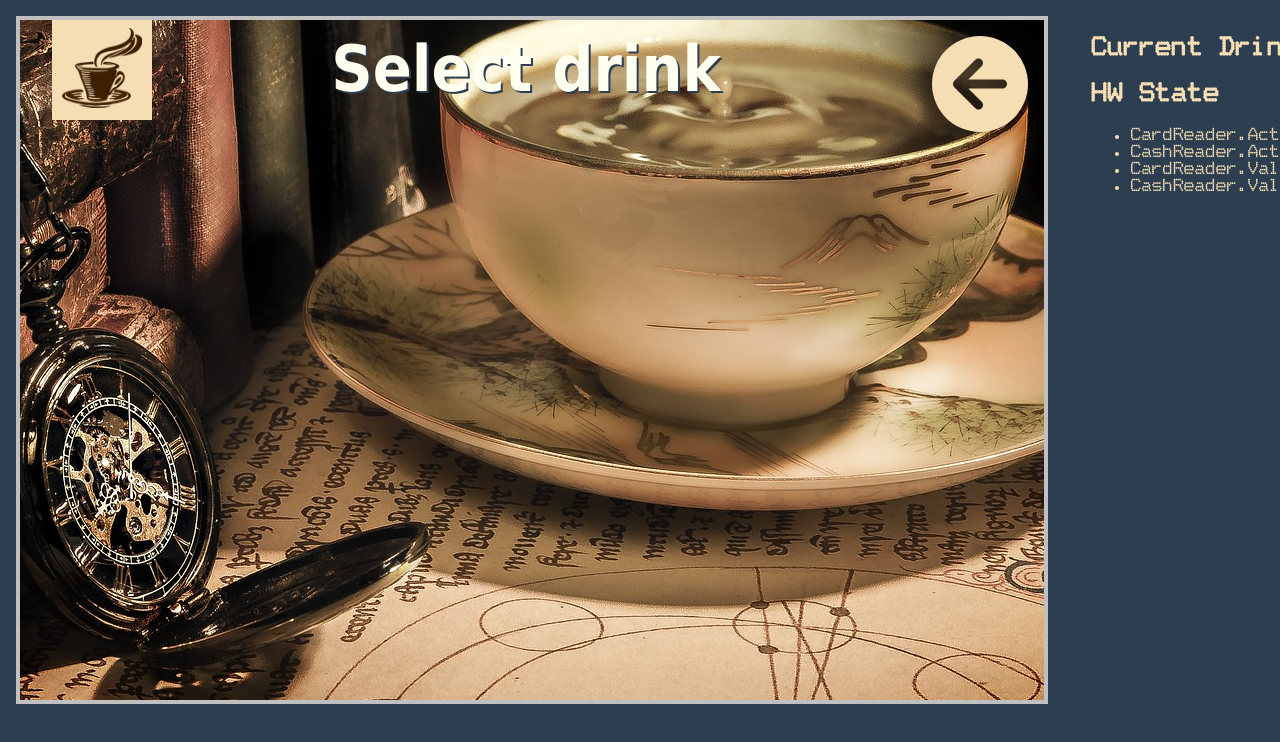
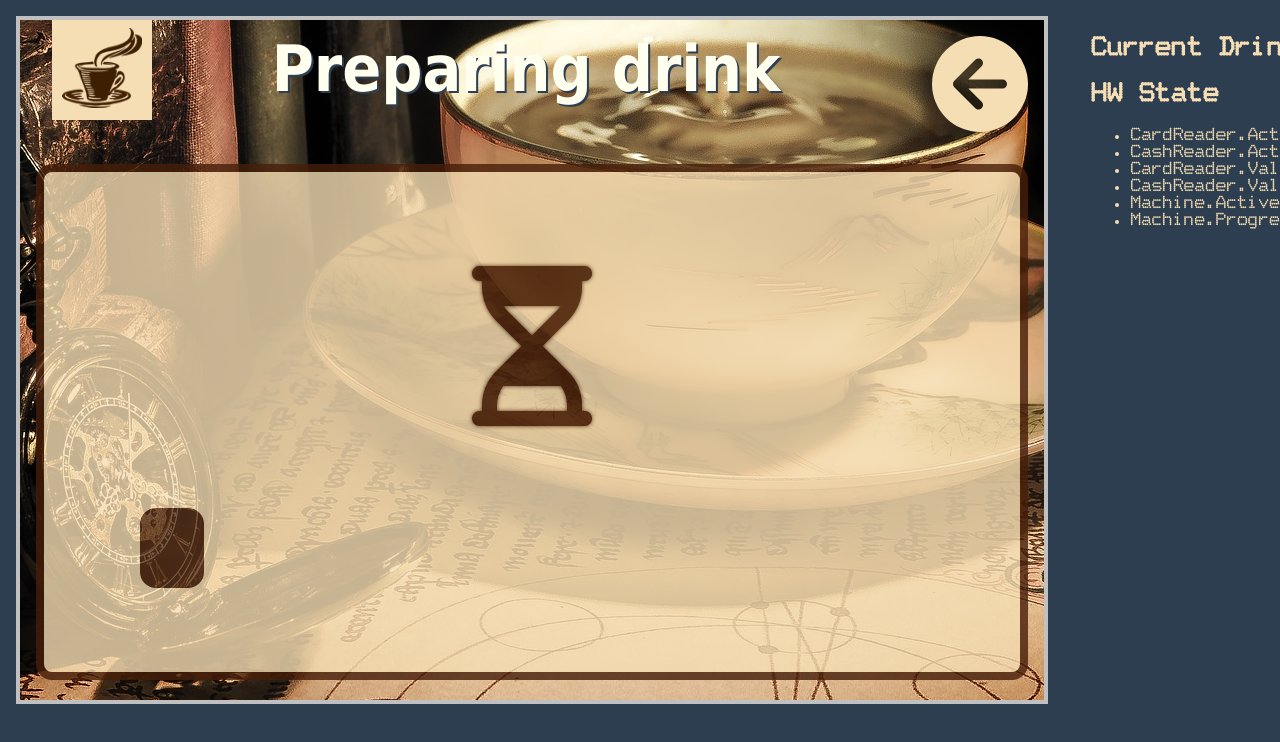
Before and after one commit to BlkDem/coffeemat, a Vue app: page /prepare in a window 1280 px wide. Shown: the top 742 px of the page. Built offline with nearby package versions, Linux system fonts and the light colour scheme.

Commit message:
machine progress

```diff
--- a/src/components/emulator/EmulatorState.vue
+++ b/src/components/emulator/EmulatorState.vue
@@ -39,6 +39,14 @@
         <span :class="{'active': emulator.cashReader.value != '', 'not-active': (!emulator.cashReader.value)}">
           {{ emulator.cashReader.value }}
         </span>
+      </li>
+      <li>Machine.Active:
+        <span :class="{'active': machineActive, 'not-active': !machineActive}">
+          {{ machineActive }}
+        </span>
+      </li>
+      <li>Machine.Progress:
+          {{ machineProgress }}
       </li>
     </ul>
     <CardReader
@@ -90,6 +98,14 @@ export default (await import('vue')).defineComponent({
 
     emulator() {
       return store.state.emulator;
+    },
+
+    machineProgress() {
+      return store.state.machine.progress;
+    },
+
+    machineActive() {
+      return store.state.machine.active;
     }
   },
 
@@ -108,22 +124,31 @@ export default (await import('vue')).defineComponent({
       cardActive: 'cardActive',
       cardStatus: 'cardStatus',
       cashStatus: 'cashStatus',
+      textInfo: 'textInfo',
     }),
 
     onCardError() {
       e1.payCardError((value) => {
         console.log(value);
         setTimeout(()=>{
+          this.textInfo('Card payment error!');
           router.push('/info');
           this.cardStatus('Insert payment card');
         }, 2000)
       })
     },
 
-    onCardSuccess() {
-      e1.payCardSuccess((value) => {
-        console.log(value);
+    async onCardSuccess() {
+      await e1.payCardSuccess((value) => {
+        console.log('oga',value);
       })
+
+      router.push('/prepare');
+
+      await e1.prepareDrink((value)=>{
+        console.log('drink ready:', value);
+      })
+
     },
 
     onCashCancel() {
--- a/src/components/emulator/emulator.ts
+++ b/src/components/emulator/emulator.ts
@@ -23,10 +23,11 @@ export class Emulator {
   //bank transaction
   async processCardPay() {
 
-    store.state.emulator.cardReader.status = 'Begin transaction...';
+    store.state.emulator.cardReader.status = 'Connecting to bank...';
+
     const step1 = await new Promise ((resolve) => {
       setTimeout(()=> {
-        store.state.emulator.cardReader.status = 'Connecting to bank...';
+        store.state.emulator.cardReader.status = 'Status 200 Ok';
         resolve(true);
       }, 1000);
     });
@@ -38,17 +39,29 @@ export class Emulator {
 
     const step2 = await new Promise ((resolve) => {
       setTimeout(()=> {
-        store.state.emulator.cardReader.status = 'Status 200 Ok';
+        store.state.emulator.cardReader.status = 'Begin transaction...';
         resolve(true);
       }, 1000);
     });
 
     if (!step2) {
+      console.error('Error bank transaction')
+      return false;
+    }
+
+    const step3 = await new Promise ((resolve) => {
+      setTimeout(()=> {
+        store.state.emulator.cardReader.status = 'Success';
+        resolve(true);
+      }, 1000);
+    });
+
+    if (!step3) {
       console.error('Error bank answer')
       return false;
     }
 
-    const step3 = await new Promise ((resolve) => {
+    const step4 = await new Promise ((resolve) => {
       setTimeout(()=> {
         const cr = store.state.emulator.cardReader;
         cr.status = 'Ready to accept card';
@@ -65,6 +78,28 @@ export class Emulator {
     return true;
   }
 
+  async prepareDrink(ready: (value: boolean) => void) {
+    store.commit('machineActive', true);
+
+    try {
+      for (let i=0; i<10; i++) {
+        await new Promise((resolve) => {
+          setTimeout(() => {
+            resolve(true);
+          }, 1000)
+        }).then(()=>{
+          console.log('progress:', i);
+          store.commit('machineProgress', i);
+        })
+      }
+    } catch(error) {
+      store.commit('machineActive', false);
+      console.error(error);
+    }
+    store.commit('machineActive', false);
+    return ready(true);
+  }
+
   payCashPay(cb: (result: boolean) => void) {
 
     return cb(true);
@@ -75,23 +110,17 @@ export class Emulator {
     return cb('pay cash cancel');
   }
 
-  payCardSuccess(cb: (value: string) => void) {
+  async payCardSuccess(cb: (value: string) => void) {
     try {
       console.log('before process pay')
-      const process = this.processCardPay();
+      await this.processCardPay();
 
-      process.then(result => {
-        console.log(result)
-      })
+      store.state.emulator.cardReader.active = false;
 
       return cb('pay card success');
 
     } catch(error) {
-
-      console.error(error)
-
-    } finally {
-      // store.state.emulator.cardReader.active = false;
+      console.error('paying card process error:', error)
     }
 
   }
--- a/src/main.ts
+++ b/src/main.ts
@@ -16,6 +16,7 @@ import {faPlusCircle} from "@fortawesome/free-solid-svg-icons";
 import {faCircleArrowLeft} from "@fortawesome/free-solid-svg-icons";
 import {faMugHot} from "@fortawesome/free-solid-svg-icons";
 import {faCreditCard} from "@fortawesome/free-regular-svg-icons";
+import {faHourglassHalf} from "@fortawesome/free-regular-svg-icons";
 // import {facu} from "@fortawesome/free-regular-svg-icons";
 import { FontAwesomeIcon } from "@fortawesome/vue-fontawesome";
 
@@ -27,7 +28,8 @@ library.add(
   faMinusCircle,
   faPlusCircle,
   faMugHot,
-  faCreditCard
+  faCreditCard,
+  faHourglassHalf
 );
 
 createApp(App).use(store).use(router).component('font-awesome-icon', FontAwesomeIcon).mount("#app");
--- a/src/router/index.ts
+++ b/src/router/index.ts
@@ -4,6 +4,7 @@ import SelectedDrinkView from "@/views/SelectedDrinkView.vue";
 import PaymentCardView from "@/views/PaymentCardView.vue";
 import PaymentCashView from "@/views/PaymentCashView.vue";
 import InfoPageView from '@/views/InfoPageView.vue';
+import PrepareView from '@/views/PrepareView.vue';
 
 const routes: Array<RouteRecordRaw> = [
   {
@@ -31,6 +32,11 @@ const routes: Array<RouteRecordRaw> = [
     name: "information",
     component: InfoPageView,
   },
+  {
+    path: "/prepare",
+    name: "information",
+    component: PrepareView,
+  },
 ];
 
 const router = createRouter({
--- a/src/store/index.ts
+++ b/src/store/index.ts
@@ -44,9 +44,18 @@ export default createStore({
     },
 
     infoText: '',
+    machine: {
+      active: false,
+      progress: 0,
+    }
+
   },
 
   getters: {
+
+    getProgress(state) {
+      return state.machine.progress;
+    },
 
     getCaption(state) {
       return state.page?.caption;
@@ -99,6 +108,15 @@ export default createStore({
   },
 
   mutations: {
+
+    machineProgress(state, value) {
+      state.machine.progress = value
+    },
+
+    machineActive(state, value) {
+      state.machine.active = value
+    },
+
     caption(state, value) {
       state.page.caption = value
     },
@@ -166,6 +184,14 @@ export default createStore({
       commit('setInfoText', value)
     },
 
+    machineProgress({commit}, value){
+      commit('machineProgress', value)
+    },
+
+    machineActive({commit}, value){
+      commit('machineActive', value)
+    },
+
     caption({commit}){
       commit('caption', commit)
     },
--- a/src/views/InfoPageView.vue
+++ b/src/views/InfoPageView.vue
@@ -1,10 +1,7 @@
 <template>
   <div class="info-page">
     <div class="info-page-detail">
-      <slot>
-        123
-      </slot>
-
+      <h1>{{ infoText }}</h1>
     </div>
   </div>
 </template>
@@ -26,6 +23,12 @@ export default (await import('vue')).defineComponent({
   created() {
     store.commit('caption', this.information);
   },
+
+  computed: {
+    infoText() {
+      return store.state.infoText;
+    }
+  }
 
 })
 
@@ -50,4 +53,8 @@ export default (await import('vue')).defineComponent({
   font: inherit;
 }
 
+h1 {
+  font-size: 5rem;
+}
+
 </style>
--- /dev/null
+++ b/src/views/PrepareView.vue
@@ -0,0 +1,107 @@
+<template>
+  <div class="info-page">
+    <div class="info-page-detail">
+      <!-- <h1 class="font-3rem">Preparing drink</h1> -->
+      <div class="shadow font-10rem">
+        <font-awesome-icon :icon="['far', 'hourglass-half']" spin />
+      </div>
+
+      <div class="progress-items">
+        <div v-for="item in 10" :key="item">
+          <div class="progress-item" :class="{'opacity-09': (progress+1)>=item}"></div>
+        </div>
+      </div>
+    </div>
+
+  </div>
+</template>
+
+<script lang="ts">
+
+import store from '@/store';
+
+export default (await import('vue')).defineComponent({
+
+  name: 'prepare-page',
+
+  data() {
+    return {
+      information: 'Preparing drink'
+    }
+  },
+
+  created() {
+    store.commit('caption', this.information);
+  },
+
+  computed: {
+    infoText() {
+      return store.state.infoText;
+    },
+
+    progress(){
+      return store.state.machine.progress;
+    }
+
+  }
+
+})
+
+</script>
+
+<style lang="scss" scoped>
+@import '@/sass/const.scss';
+.info-page {
+  height: calc($vertical-height - $topbar-height - 80px);
+}
+
+.info-page-detail{
+  height: calc($vertical-height - $topbar-height - 80px);
+  color: var(--coffee-color);
+  background-color: var(--main-color);
+  opacity: .8;
+  border: 8px solid var(--coffee-color);
+  border-radius: 16px;
+  display: flex;
+  justify-content: center;
+  align-items: center;
+  font: inherit;
+  flex-direction: column;
+}
+
+h1 {
+  text-shadow: none;
+  margin: 16px 16px;
+}
+.font-3rem {
+  font-size: 3rem;
+}
+.font-10rem {
+  font-size: 10rem;
+}
+
+.progress-items{
+  width: 800px;
+  display: flex;
+  flex-direction: row;
+  justify-content: space-around;
+  margin-top: 64px;
+}
+
+.progress-item{
+  background-color: var(--coffee-color);
+  width: 64px;
+  height: 80px;
+  opacity: 0;
+  transition: all .5s;
+  border-radius: 16px;
+}
+
+.opacity-09 {
+  opacity: 0.9;
+}
+.opacity-0 {
+  opacity: 0;
+}
+
+</style>
```
